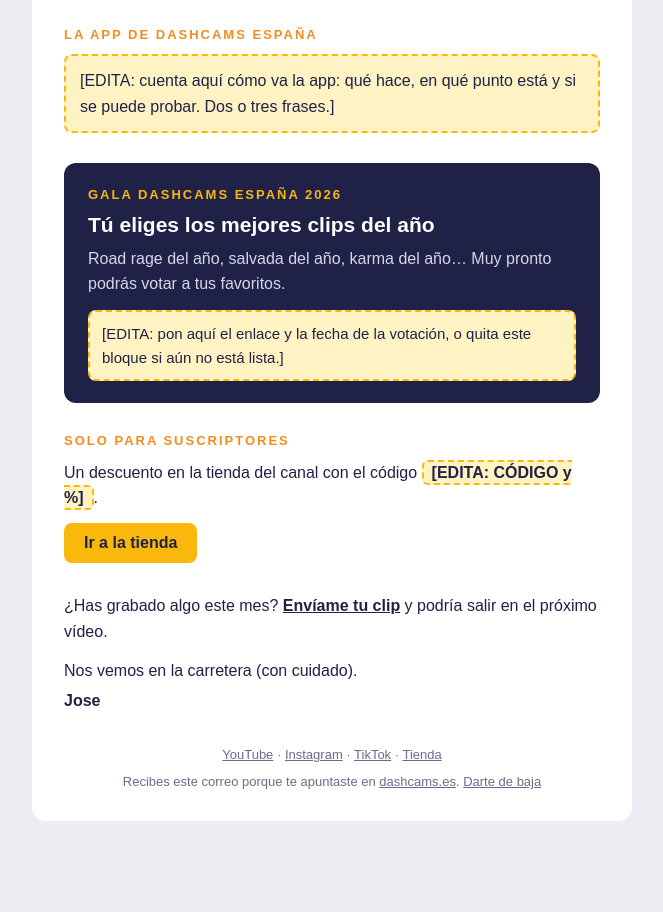
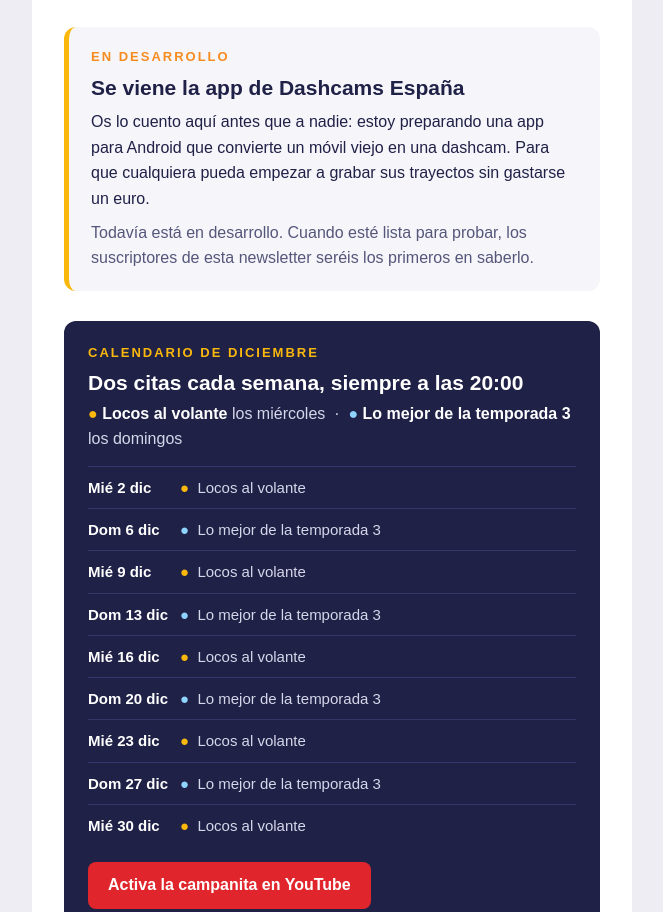
Before and after one commit to JosilloPillo/Dashcams-web, a plain HTML site: page docs/newsletter/numero-1.html in a window 1280 px wide. Shown: the part 1779-2691 px from the top of the page, without its empty margins (308-971 px from the left). Before the commit the page ends 2624 px from the top, so only its background shows below. Drawn offline with Linux system fonts and the light colour scheme.

Commit message:
Newsletter: app como «en desarrollo» y calendario de diciembre en vez de la gala
Co-Authored-By: Claude Opus 5.5 <noreply@anthropic.com>
Claude-Session: https://claude.ai/code/session_01MQzpTi9XUnpbRSKxLniG7L

```diff
--- a/docs/newsletter/numero-1.html
+++ b/docs/newsletter/numero-1.html
@@ -6,7 +6,7 @@
 <title>Newsletter Dashcams España · Nº 1</title>
 </head>
 <body style="margin:0;padding:0;background:#eeedf3;">
-<div style="display:none;max-height:0;overflow:hidden;">Lo más visto de noviembre, el nuevo artículo de motos, cómo va la app y la gala de fin de año.</div>
+<div style="display:none;max-height:0;overflow:hidden;">Lo más visto de noviembre, el nuevo artículo de motos, una app en camino y el calendario de vídeos de diciembre.</div>
 <table role="presentation" width="100%" cellpadding="0" cellspacing="0" style="background:#eeedf3;">
 <tr><td align="center" style="padding:24px 12px;">
 <table role="presentation" width="600" cellpadding="0" cellspacing="0" style="width:100%;max-width:600px;background:#ffffff;border-radius:14px;overflow:hidden;font-family:Arial,Helvetica,sans-serif;color:#1f2147;">
@@ -22,7 +22,7 @@
 <!-- INTRO -->
 <tr><td style="padding:28px 32px 4px;font-size:16px;line-height:1.6;">
 <h1 style="margin:0 0 12px;font-size:26px;line-height:1.25;">Noviembre, en un correo</h1>
-<p style="margin:0;">¡Hola! Este es el primer número de la newsletter. Aquí tienes lo más visto del canal, lo nuevo de la web y un par de cosas que llevo tiempo preparando.</p>
+<p style="margin:0;">¡Hola! Este es el primer número de la newsletter. Aquí tienes lo más visto del canal, lo nuevo de la web el calendario de vídeos de diciembre y algo que llevo tiempo preparando.</p>
 </td></tr>
 
 <!-- LO MEJOR DEL CANAL -->
@@ -56,18 +56,34 @@
 
 <!-- APP -->
 <tr><td style="padding:30px 32px 0;">
-<p style="margin:0 0 12px;font-size:13px;font-weight:bold;letter-spacing:2px;text-transform:uppercase;color:#f68b1f;">La app de Dashcams España</p>
-<p style="margin:0;font-size:16px;line-height:1.6;background:#fff3c4;border:2px dashed #fbb80c;padding:12px 14px;border-radius:8px;">[EDITA: cuenta aquí cómo va la app: qué hace, en qué punto está y si se puede probar. Dos o tres frases.]</p>
+<table role="presentation" width="100%" cellpadding="0" cellspacing="0" style="background:#f6f5fa;border-radius:12px;border-left:5px solid #fbb80c;">
+<tr><td style="padding:20px 22px;font-size:16px;line-height:1.6;">
+<p style="margin:0 0 6px;font-size:13px;font-weight:bold;letter-spacing:2px;text-transform:uppercase;color:#f68b1f;">En desarrollo</p>
+<p style="margin:0 0 8px;font-size:21px;font-weight:bold;line-height:1.3;">Se viene la app de Dashcams España</p>
+<p style="margin:0 0 8px;">Os lo cuento aquí antes que a nadie: estoy preparando una app para Android que convierte un móvil viejo en una dashcam. Para que cualquiera pueda empezar a grabar sus trayectos sin gastarse un euro.</p>
+<p style="margin:0;color:#55577a;">Todavía está en desarrollo. Cuando esté lista para probar, los suscriptores de esta newsletter seréis los primeros en saberlo.</p>
+</td></tr></table>
 </td></tr>
 
-<!-- GALA -->
+<!-- CALENDARIO -->
 <tr><td style="padding:30px 32px 0;">
 <table role="presentation" width="100%" cellpadding="0" cellspacing="0" style="background:#1f2147;border-radius:12px;">
 <tr><td style="padding:22px 24px;font-size:16px;line-height:1.55;color:#ffffff;">
-<p style="margin:0 0 6px;font-size:13px;font-weight:bold;letter-spacing:2px;text-transform:uppercase;color:#fbb80c;">Gala Dashcams España 2026</p>
-<p style="margin:0 0 8px;font-size:21px;font-weight:bold;line-height:1.3;">Tú eliges los mejores clips del año</p>
-<p style="margin:0 0 14px;color:#d6d7ea;">Road rage del año, salvada del año, karma del año… Muy pronto podrás votar a tus favoritos.</p>
-<p style="margin:0;background:#fff3c4;color:#1f2147;border:2px dashed #fbb80c;padding:10px 12px;border-radius:8px;font-size:15px;">[EDITA: pon aquí el enlace y la fecha de la votación, o quita este bloque si aún no está lista.]</p>
+<p style="margin:0 0 6px;font-size:13px;font-weight:bold;letter-spacing:2px;text-transform:uppercase;color:#fbb80c;">Calendario de diciembre</p>
+<p style="margin:0 0 6px;font-size:21px;font-weight:bold;line-height:1.3;">Dos citas cada semana, siempre a las 20:00</p>
+<p style="margin:0 0 14px;color:#d6d7ea;"><span style="color:#fbb80c;font-weight:bold;">●</span> <strong style="color:#ffffff;">Locos al volante</strong> los miércoles &nbsp;·&nbsp; <span style="color:#8fd3ff;font-weight:bold;">●</span> <strong style="color:#ffffff;">Lo mejor de la temporada 3</strong> los domingos</p>
+<table role="presentation" width="100%" cellpadding="0" cellspacing="0">
+<tr><td width="92" style="padding:9px 0;border-top:1px solid #34376a;font-size:15px;color:#ffffff;font-weight:bold;white-space:nowrap;">Mié 2 dic</td><td style="padding:9px 0;border-top:1px solid #34376a;font-size:15px;color:#d6d7ea;"><span style="color:#fbb80c;font-weight:bold;">●</span>&nbsp; Locos al volante</td></tr>
+<tr><td width="92" style="padding:9px 0;border-top:1px solid #34376a;font-size:15px;color:#ffffff;font-weight:bold;white-space:nowrap;">Dom 6 dic</td><td style="padding:9px 0;border-top:1px solid #34376a;font-size:15px;color:#d6d7ea;"><span style="color:#8fd3ff;font-weight:bold;">●</span>&nbsp; Lo mejor de la temporada 3</td></tr>
+<tr><td width="92" style="padding:9px 0;border-top:1px solid #34376a;font-size:15px;color:#ffffff;font-weight:bold;white-space:nowrap;">Mié 9 dic</td><td style="padding:9px 0;border-top:1px solid #34376a;font-size:15px;color:#d6d7ea;"><span style="color:#fbb80c;font-weight:bold;">●</span>&nbsp; Locos al volante</td></tr>
+<tr><td width="92" style="padding:9px 0;border-top:1px solid #34376a;font-size:15px;color:#ffffff;font-weight:bold;white-space:nowrap;">Dom 13 dic</td><td style="padding:9px 0;border-top:1px solid #34376a;font-size:15px;color:#d6d7ea;"><span style="color:#8fd3ff;font-weight:bold;">●</span>&nbsp; Lo mejor de la temporada 3</td></tr>
+<tr><td width="92" style="padding:9px 0;border-top:1px solid #34376a;font-size:15px;color:#ffffff;font-weight:bold;white-space:nowrap;">Mié 16 dic</td><td style="padding:9px 0;border-top:1px solid #34376a;font-size:15px;color:#d6d7ea;"><span style="color:#fbb80c;font-weight:bold;">●</span>&nbsp; Locos al volante</td></tr>
+<tr><td width="92" style="padding:9px 0;border-top:1px solid #34376a;font-size:15px;color:#ffffff;font-weight:bold;white-space:nowrap;">Dom 20 dic</td><td style="padding:9px 0;border-top:1px solid #34376a;font-size:15px;color:#d6d7ea;"><span style="color:#8fd3ff;font-weight:bold;">●</span>&nbsp; Lo mejor de la temporada 3</td></tr>
+<tr><td width="92" style="padding:9px 0;border-top:1px solid #34376a;font-size:15px;color:#ffffff;font-weight:bold;white-space:nowrap;">Mié 23 dic</td><td style="padding:9px 0;border-top:1px solid #34376a;font-size:15px;color:#d6d7ea;"><span style="color:#fbb80c;font-weight:bold;">●</span>&nbsp; Locos al volante</td></tr>
+<tr><td width="92" style="padding:9px 0;border-top:1px solid #34376a;font-size:15px;color:#ffffff;font-weight:bold;white-space:nowrap;">Dom 27 dic</td><td style="padding:9px 0;border-top:1px solid #34376a;font-size:15px;color:#d6d7ea;"><span style="color:#8fd3ff;font-weight:bold;">●</span>&nbsp; Lo mejor de la temporada 3</td></tr>
+<tr><td width="92" style="padding:9px 0;border-top:1px solid #34376a;font-size:15px;color:#ffffff;font-weight:bold;white-space:nowrap;">Mié 30 dic</td><td style="padding:9px 0;border-top:1px solid #34376a;font-size:15px;color:#d6d7ea;"><span style="color:#fbb80c;font-weight:bold;">●</span>&nbsp; Locos al volante</td></tr>
+</table>
+<p style="margin:16px 0 0;"><a href="https://www.youtube.com/@DashcamsEsp?sub_confirmation=1" style="display:inline-block;background:#e0262c;color:#ffffff;text-decoration:none;font-weight:bold;padding:11px 20px;border-radius:8px;">Activa la campanita en YouTube</a></p>
 </td></tr></table>
 </td></tr>
 
```
Also changed, not shown: docs/newsletter/bienvenida.html (+2 -2 lines), index.html (+1 -1 lines), paginas/newsletter.html (+2 -2 lines), paginas/privacidad.html (+1 -1 lines), web.html (+3 -3 lines).
